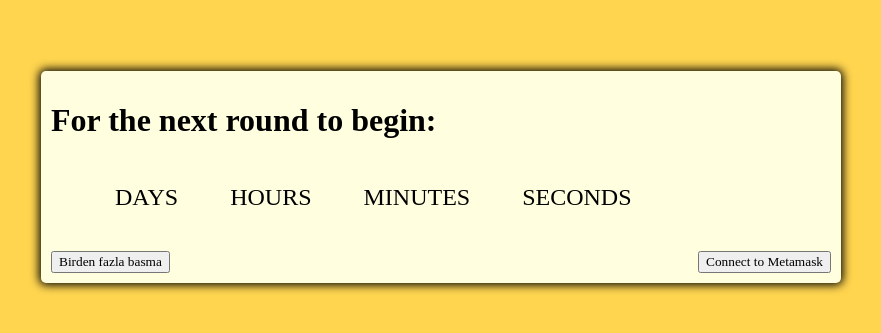
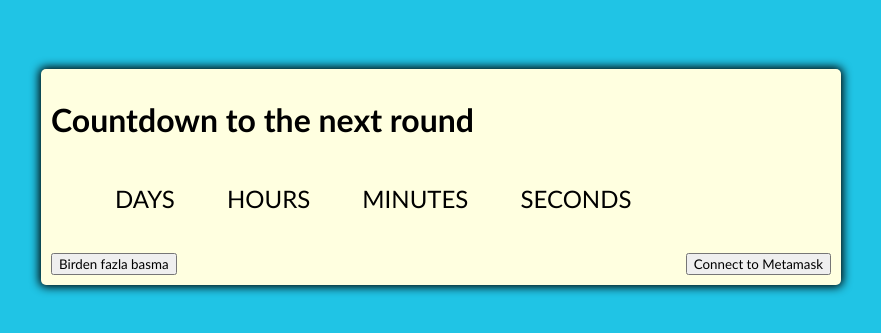
Before and after one commit to Robert-College-Blockchain-Club/Trivia, a plain HTML site: page index.html in a window 1280 px wide. Shown: the part 223-556 px from the top of the page, without its empty margins (199-1080 px from the left). Drawn offline with Linux system fonts and the light colour scheme.

Commit message:
some design changes

```diff
--- a/index.html
+++ b/index.html
@@ -42,7 +42,7 @@
         </div>
 
         <div id="countdown">
-            <h1 id="headline">For the next round to begin:</h1>
+            <h1 id="headline"> <strong>Countdown</strong> to the next round</h1>
             <ul>
                 <li><span id="days"></span> days</li>
                 <li><span id="hours"></span> Hours</li>
--- a/styles.css
+++ b/styles.css
@@ -2,7 +2,7 @@
 *::before,
 *::after {
   box-sizing: border-box;
-  font-family: "Times New Roman", Times, serif;
+  font-family: Calibri, Candara, Segoe, Segoe UI, Optima, Arial, sans-serif;
 }
 
 :root {
@@ -20,7 +20,7 @@ body {
   height: 100vh;
   justify-content: center;
   align-items: center;
-  background-color: #ffd54f;
+  background-color: #20c4e5;
 }
 
 body.correct {
@@ -50,7 +50,7 @@ body.wrong {
 .btn {
   --hue: var(--hue-neutral);
   border: 1px solid hsl(var(--hue), 100%, 30%);
-  background-color: hsl(var(--hue), 100%, 50%);
+  background-color: rgb(34, 69, 150);
   border-radius: 5px;
   padding: 5px 10px;
   color: rgb(255, 255, 255);
```
